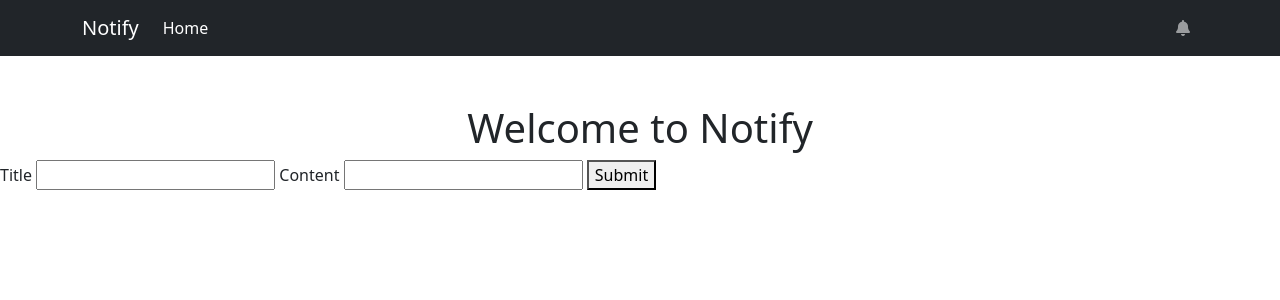
After one commit to oscarnguyen126/Notice_django_websocket, a Django app: page /create/ in a window 1280 px wide. The commit adds this page. Shown: the top 300 px of the page. Run offline with Django 4.2, Linux system fonts and the light colour scheme.

Commit message:
Create note model

```diff
--- a/myapp/admin.py
+++ b/myapp/admin.py
@@ -1,6 +1,7 @@
 from django.contrib import admin
 # 👇 1. Add this line import notification model
-from .models import Notification
+from .models import Notification, Note
 
 # 👇 2. Add this line to add the notification
 admin.site.register(Notification)
+admin.site.register(Note)
--- a/myapp/urls.py
+++ b/myapp/urls.py
@@ -2,5 +2,6 @@ from django.urls import path
 from . import views
 
 urlpatterns = [
-    path('', views.index, name='index')
+    path('', views.index, name='index'),
+    path('create/', views.create, name='create'),
 ]
--- a/myapp/views.py
+++ b/myapp/views.py
@@ -1,5 +1,19 @@
 from django.shortcuts import render
+from .models import Note, Notification
+
 
 # Create your views here.
 def index(request):
-    return render(request, 'index.html')
+    notes = Note.objects.all()
+    return render(request, 'index.html', {'notes': notes})
+
+
+def create(request):
+    if request.method == 'POST':
+        title = request.POST.get('title')
+        content = request.POST.get('content')
+        note = Note(title=title, content=content)
+        note.save()
+        return render(request, 'index.html', {'note': note})
+
+    return render(request, 'create.html')
--- a/myproject/asgi.py
+++ b/myproject/asgi.py
@@ -1,6 +1,5 @@
 import os
 
-# 👇 1. Update the below import lib
 from django.core.asgi import get_asgi_application
 from channels.routing import ProtocolTypeRouter, URLRouter
 from channels.security.websocket import AllowedHostsOriginValidator
@@ -8,7 +7,6 @@ from myapp.routing import websocket_urlpatterns
 
 os.environ.setdefault('DJANGO_SETTINGS_MODULE', 'myproject.settings')
 
-# 👇 2. Update the application var
 application = ProtocolTypeRouter({
     "http": get_asgi_application(),
     "websocket": AllowedHostsOriginValidator(
--- a/myproject/templates/base.html
+++ b/myproject/templates/base.html
@@ -8,11 +8,10 @@
     <title>{% block title %}{% endblock %} | Notify</title>
 
     <!-- Bootstrap 5 CSS -->
-    <link href="https://cdn.jsdelivr.net/npm/bootstrap@5.2.3/dist/css/bootstrap.min.css" rel="stylesheet" integrity="sha384-rbsA2VBKQhggwzxH7pPCaAqO46MgnOM80zW1RWuH61DGLwZJEdK2Kadq2F9CUG65" crossorigin="anonymous">
+    <link href="https://cdn.jsdelivr.net/npm/bootstrap@5.0.2/dist/css/bootstrap.min.css" rel="stylesheet" integrity="sha384-EVSTQN3/azprG1Anm3QDgpJLIm9Nao0Yz1ztcQTwFspd3yD65VohhpuuCOmLASjC" crossorigin="anonymous">
 
     <!-- Icon CDN -->
     <link rel="stylesheet" href="https://cdnjs.cloudflare.com/ajax/libs/font-awesome/6.4.0/css/all.min.css" integrity="sha512-iecdLmaskl7CVkqkXNQ/ZH/XLlvWZOJyj7Yy7tcenmpD1ypASozpmT/E0iPtmFIB46ZmdtAc9eNBvH0H/ZpiBw==" crossorigin="anonymous" referrerpolicy="no-referrer" />
-    <script src="https://cdn.jsdelivr.net/npm/bootstrap@5.0.2/dist/js/bootstrap.bundle.min.js" integrity="sha384-MrcW6ZMFYlzcLA8Nl+NtUVF0sA7MsXsP1UyJoMp4YLEuNSfAP+JcXn/tWtIaxVXM" crossorigin="anonymous"></script>
     {% block css_style %}{% endblock %}
 
   </head>
@@ -50,8 +49,9 @@
     {% block content %}{% endblock %}
 
     <!-- Bootstrap 5 JS -->
-    <script src="https://cdn.jsdelivr.net/npm/bootstrap@5.2.3/dist/js/bootstrap.bundle.min.js" integrity="sha384-kenU1KFdBIe4zVF0s0G1M5b4hcpxyD9F7jL+jjXkk+Q2h455rYXK/7HAuoJl+0I4" crossorigin="anonymous"></script>
-
+    <script src="https://cdn.jsdelivr.net/npm/bootstrap@5.0.2/dist/js/bootstrap.bundle.min.js" integrity="sha384-MrcW6ZMFYlzcLA8Nl+NtUVF0sA7MsXsP1UyJoMp4YLEuNSfAP+JcXn/tWtIaxVXM" crossorigin="anonymous"></script>
+    <script src="https://cdn.jsdelivr.net/npm/@popperjs/core@2.9.2/dist/umd/popper.min.js" integrity="sha384-IQsoLXl5PILFhosVNubq5LC7Qb9DXgDA9i+tQ8Zj3iwWAwPtgFTxbJ8NT4GN1R8p" crossorigin="anonymous"></script>
+    <script src="https://cdn.jsdelivr.net/npm/bootstrap@5.0.2/dist/js/bootstrap.min.js" integrity="sha384-cVKIPhGWiC2Al4u+LWgxfKTRIcfu0JTxR+EQDz/bgldoEyl4H0zUF0QKbrJ0EcQF" crossorigin="anonymous"></script>
     <!-- Custom block for javascript -->
     {% block js_script %}{% endblock %}
 </body>
--- /dev/null
+++ b/myproject/templates/create.html
@@ -0,0 +1,17 @@
+{% extends 'base.html' %}
+{% block title %} Home {% endblock %}
+{% block content %}
+<div class="container mt-5">
+    <h1 class="text-center">Welcome to Notify</h1>
+</div>
+<div>
+    <form action="" method="post">
+        {% csrf_token %}
+        <label>Title</label>
+        <input type="text" name="title" id="title" />
+        <label>Content</label>
+        <input type="text" name="content" id="content" />
+        <button type="submit">Submit</button>
+    </form>
+</div>
+{% endblock %}
--- a/myproject/urls.py
+++ b/myproject/urls.py
@@ -1,8 +1,7 @@
 from django.contrib import admin
-from django.urls import path, include # 👈 1. Add this line
+from django.urls import path, include
 
 urlpatterns = [
     path('admin/', admin.site.urls),
-    # 👇 2. Add the app url on this
     path('', include('myapp.urls'))
 ]
```
Also changed, not shown: myapp/models.py (+17 -1 lines), myproject/templates/index.html (+15 -4 lines), db.sqlite3, myapp/migrations/0002_note.py (added), myapp/migrations/0003_alter_note_options_remove_note_description_and_more.py (added), 1 other file.
